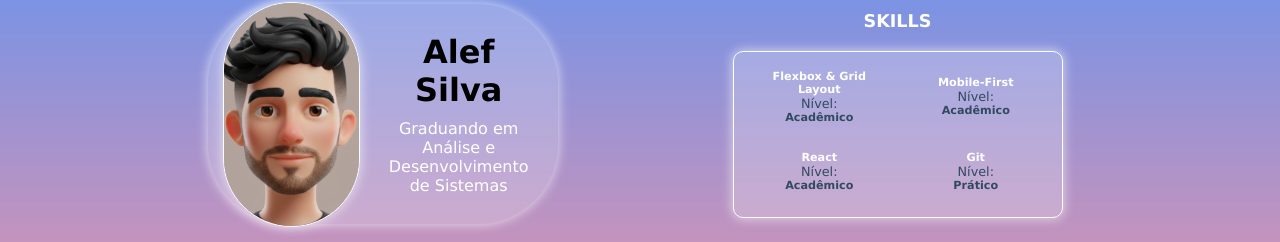
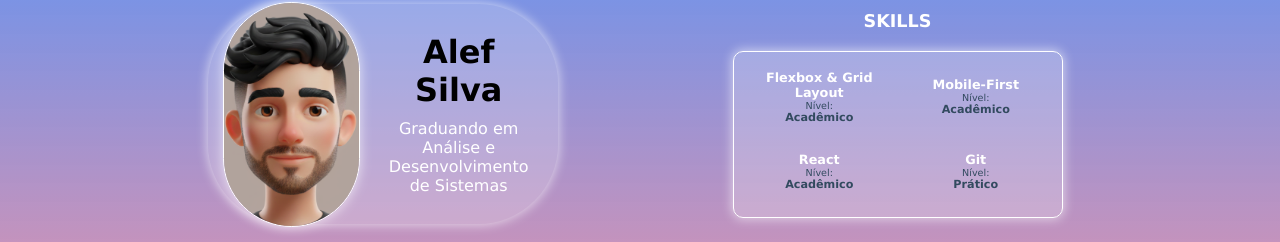
Before and after one commit to AlefSillva/mobile-first-portfolio, a React (Vite) app: page / in a window 1280 px wide. Shown: the part 162-404 px from the top of the page. Built offline with nearby package versions, Linux system fonts and the light colour scheme.

Commit message:
style: update font sizes for SkillCard components for consistency

```diff
--- a/src/components/skillCard/SkillCard.module.css
+++ b/src/components/skillCard/SkillCard.module.css
@@ -38,11 +38,11 @@
     }
 
     .SkillCard_title {
-        font-size: var(--fontSize-subtitles-cards);
+        font-size: var(--fontSize-text-sections);
     }
 
     .SkillCard_nivel_Container {
-        font-size: var(--fontSize-text-sections);
+        font-size: var(--fontSize-subtitles-sections);
     }
 
     .SkillCard_nivel {
--- a/src/global.css
+++ b/src/global.css
@@ -9,7 +9,7 @@
 
   /* Font size */
     --fontSize-titles-sections: 0.9rem;
-    --fontSize-subtitles-sections: 0.5rem;
+    --fontSize-subtitles-sections: 0.6rem;
     --fontSize-subtitles-cards: 0.7rem;
     --fontSize-text-sections: 0.8rem;
     --fontSize-testimonial: 0.9rem;
```
